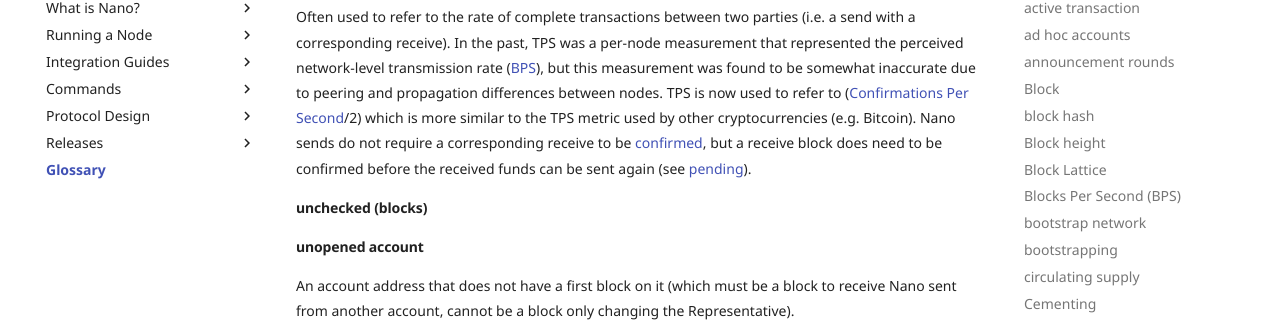
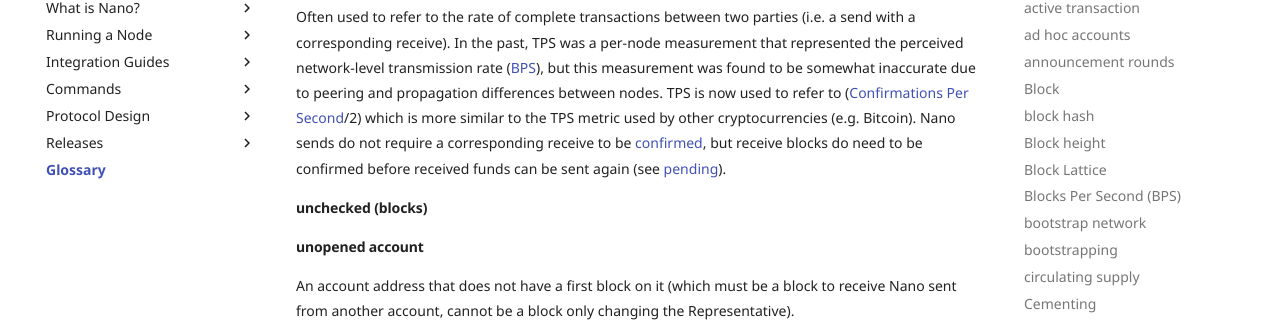
Before and after one commit to nanocurrency/nano-docs, an MkDocs documentation site: the page built from docs/glossary.md, in a window 1280 px wide and 900 px high, scrolled down 3643 px. Shown: the part 127-450 px from the top of the window. Built offline with MkDocs 1.6.1 and Material for MkDocs 9.7.7, drawn with Linux system fonts in a browser that asks for light colours; formulas are drawn with MathJax 3; comment, search, counter and statistics services are not loaded.

```diff
--- a/docs/glossary.md
+++ b/docs/glossary.md
@@ -96,7 +96,7 @@
 A 256-bit random value usually represented to the user as a 64 character hexidecimal (0-9 and A-F) value. Private keys are derived from a seed.
 
 #### Transactions Per Second (TPS)
-Often used to refer to the rate of complete transactions between two parties (i.e. a send with a corresponding receive). In the past, TPS was a per-node measurement that represented the perceived network-level transmission rate ([BPS](#blocks-per-second-bps)), but this measurement was found to be somewhat inaccurate due to peering and propagation differences between nodes. TPS is now used to refer to ([Confirmations Per Second](#confirmations-per-second-cps)/2) which is more similar to the TPS metric used by other cryptocurrencies (e.g. Bitcoin). Nano sends do not require a corresponding receive to be [confirmed](#confirmation), but a receive block does need to be confirmed before the received funds can be sent again (see [pending](#pending)).
+Often used to refer to the rate of complete transactions between two parties (i.e. a send with a corresponding receive). In the past, TPS was a per-node measurement that represented the perceived network-level transmission rate ([BPS](#blocks-per-second-bps)), but this measurement was found to be somewhat inaccurate due to peering and propagation differences between nodes. TPS is now used to refer to ([Confirmations Per Second](#confirmations-per-second-cps)/2) which is more similar to the TPS metric used by other cryptocurrencies (e.g. Bitcoin). Nano sends do not require a corresponding receive to be [confirmed](#confirmation), but receive blocks do need to be confirmed before received funds can be sent again (see [pending](#pending)).
 
 #### unchecked (blocks)
 
```
